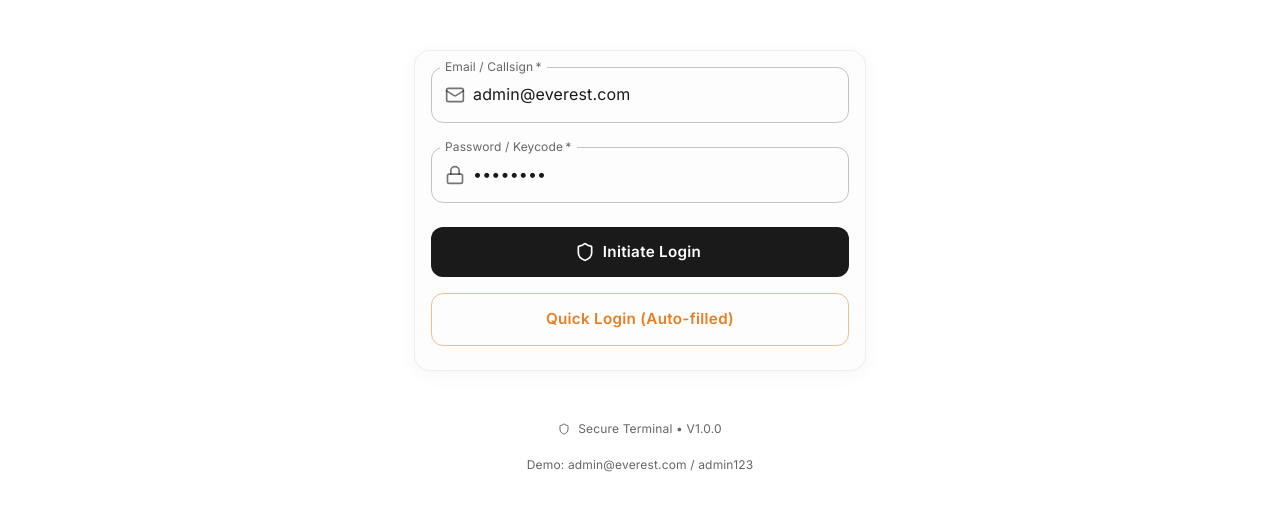
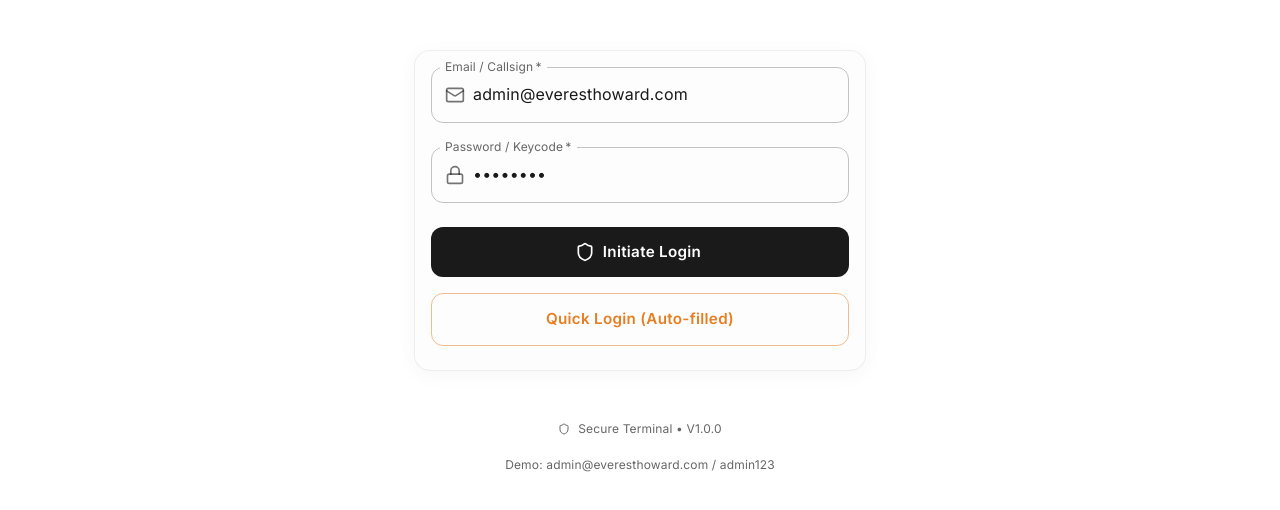
Before and after one commit to zkyko/Everest, a Next.js app in the folder frontend/: page /login in a window 1280 px wide. Shown: the part 406-916 px from the top of the page. Built offline with nearby package versions, Linux system fonts and the light colour scheme.

Commit message:
Update login page to use correct API endpoint and email

```diff
--- a/frontend/app/login/page.tsx
+++ b/frontend/app/login/page.tsx
@@ -25,7 +25,7 @@ export default function AdminLogin() {
   const router = useRouter()
   const { setAdmin } = useAuthStore()
   const { addToast } = useToast()
-  const [email, setEmail] = useState('admin@everest.com')
+  const [email, setEmail] = useState('admin@everesthoward.com')
   const [password, setPassword] = useState('admin123')
   const [loading, setLoading] = useState(false)
 
@@ -34,28 +34,19 @@ export default function AdminLogin() {
     setLoading(true)
 
     try {
-      const response = await api.post('/admin/auth/login', { email, password })
-      if (response.data.access_token) {
+      const response = await api.post('/admin/auth', { email, password })
+      if (response.data.token) {
         if (typeof window !== 'undefined') {
-          localStorage.setItem('adminToken', response.data.access_token)
+          localStorage.setItem('adminToken', response.data.token)
         }
         setAdmin(true)
         addToast('success', 'Login successful!')
         router.push('/admin')
       }
     } catch (err: any) {
-      // Fallback for demo
-      if (email === 'admin@everest.com' && password === 'admin123') {
-        if (typeof window !== 'undefined') {
-          localStorage.setItem('adminToken', 'mock-token')
-        }
-        setAdmin(true)
-        addToast('success', 'Login successful!')
-        router.push('/admin')
-      } else {
-        const errorMsg = err.response?.data?.detail || 'Authentication failed. Please check your credentials.'
-        addToast('error', errorMsg)
-      }
+      console.error('Login error:', err)
+      const errorMsg = err.response?.data?.error || 'Authentication failed. Please check your credentials.'
+      addToast('error', errorMsg)
     } finally {
       setLoading(false)
     }
@@ -101,7 +92,7 @@ export default function AdminLogin() {
                 type="email"
                 value={email}
                 onChange={(e) => setEmail(e.target.value)}
-                placeholder="admin@everest.com"
+                placeholder="admin@everesthoward.com"
                 required
                 fullWidth
                 InputProps={{
@@ -165,7 +156,7 @@ export default function AdminLogin() {
           Secure Terminal • V1.0.0
         </Typography>
         <Typography variant="caption" color="text.secondary" sx={{ display: 'block', mt: 2 }}>
-          Demo: admin@everest.com / admin123
+          Demo: admin@everesthoward.com / admin123
         </Typography>
       </Box>
     </Box>
```
